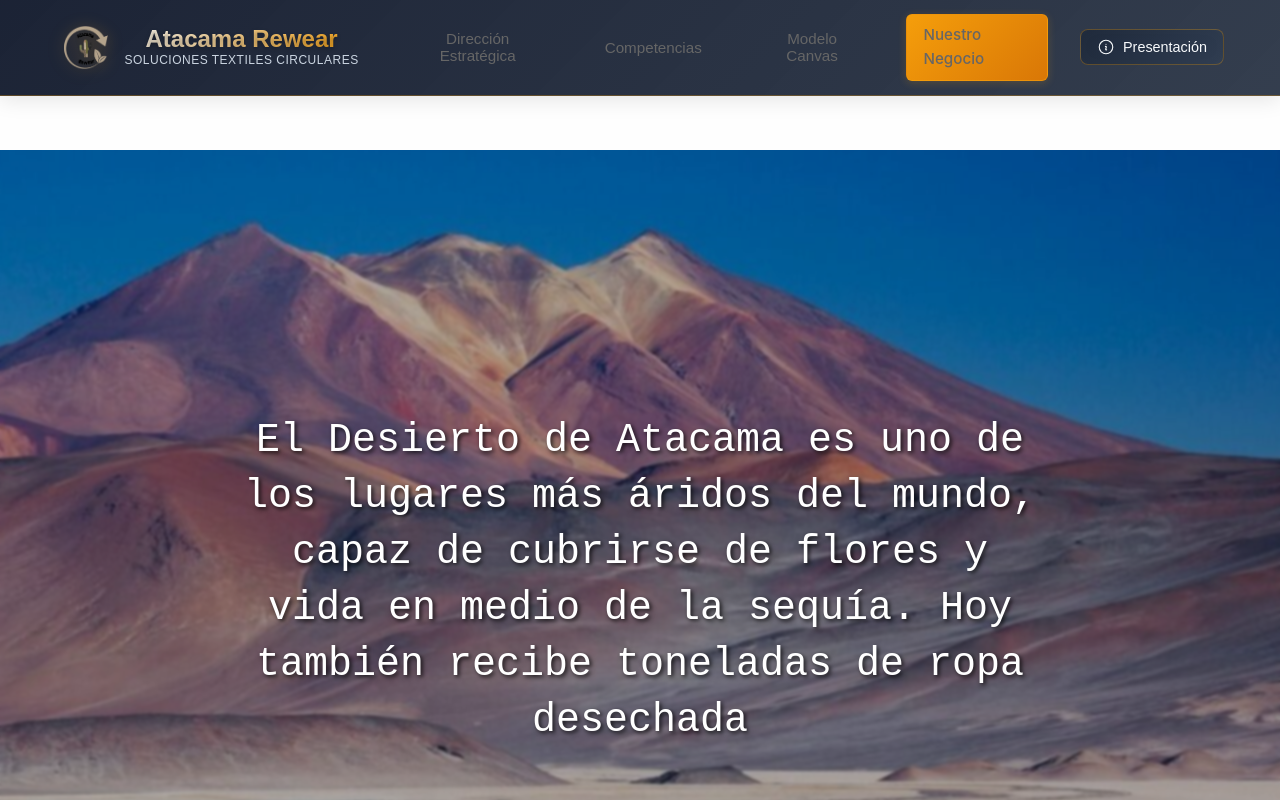
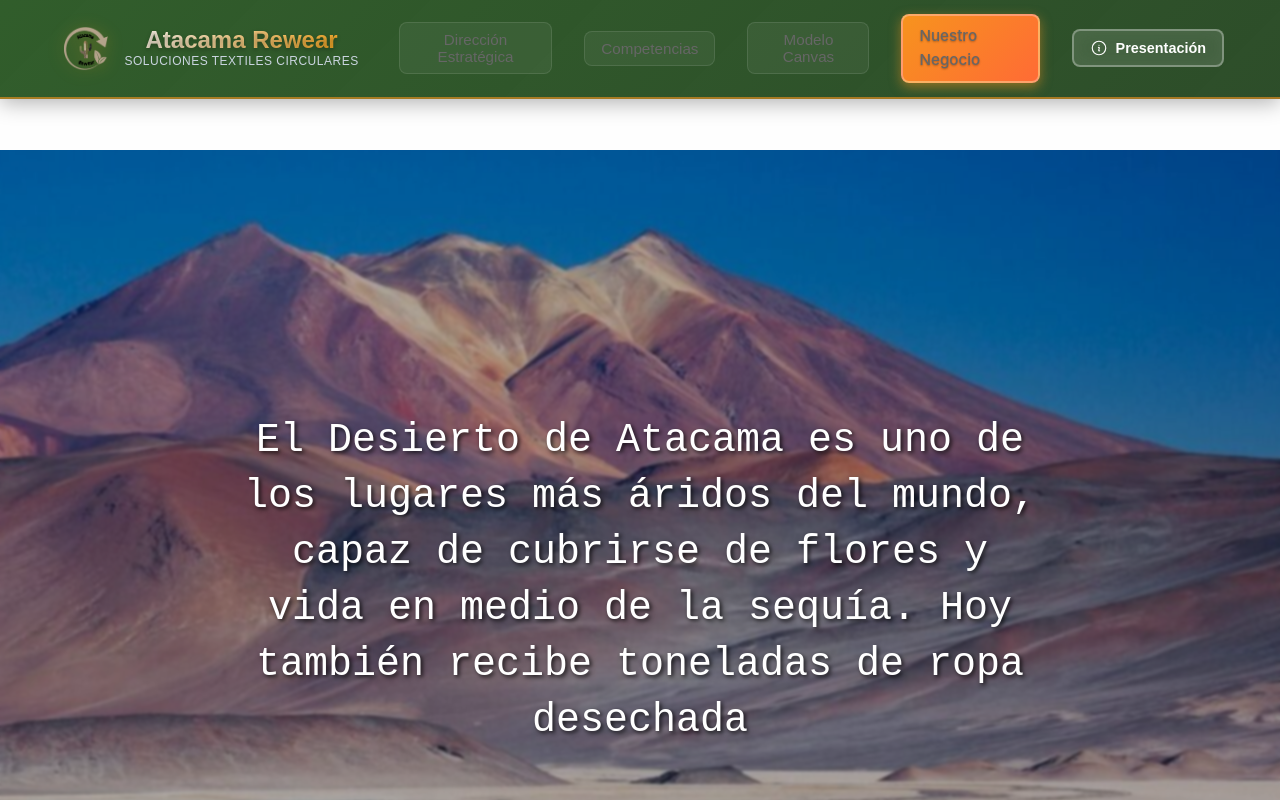
Before and after one commit to karlascs/atamacarewear, a React (Create React App) app: page / in a window 1280 px wide. Shown: the top 800 px of the page. Built offline with nearby package versions, Linux system fonts and the light colour scheme.

Commit message:
feat: mejorar visibilidad de botones en navbar home con colores más contrastantes

```diff
--- a/src/components/NavbarHome.css
+++ b/src/components/NavbarHome.css
@@ -6,12 +6,12 @@
   right: 0;
   z-index: 1000;
   background: linear-gradient(135deg,
-    rgba(15, 23, 42, 0.95) 0%,
-    rgba(30, 41, 59, 0.9) 100%);
+    rgba(45, 90, 39, 0.98) 0%,
+    rgba(34, 68, 30, 0.95) 100%);
   backdrop-filter: blur(20px);
-  border-bottom: 1px solid rgba(245, 158, 11, 0.3);
+  border-bottom: 2px solid rgba(247, 147, 30, 0.6);
   transition: all 0.3s cubic-bezier(0.4, 0, 0.2, 1);
-  box-shadow: 0 4px 20px rgba(0, 0, 0, 0.1);
+  box-shadow: 0 4px 20px rgba(0, 0, 0, 0.3);
 }
 
 .navbar-home.scrolled {
@@ -94,14 +94,14 @@
 }
 
 .nav-link {
-  background: none;
-  border: none;
-  color: #E2E8F0;
+  background: rgba(255, 255, 255, 0.05);
+  border: 1px solid rgba(255, 255, 255, 0.1);
+  color: #FFFFFF;
   font-size: 0.95rem;
-  font-weight: 500;
+  font-weight: 600;
   text-decoration: none;
   padding: 0.5rem 1rem;
-  border-radius: 6px;
+  border-radius: 8px;
   transition: all 0.3s cubic-bezier(0.4, 0, 0.2, 1);
   position: relative;
   cursor: pointer;
@@ -120,9 +120,11 @@
 }
 
 .nav-link:hover {
-  color: #F59E0B;
-  background: rgba(245, 158, 11, 0.1);
-  transform: translateY(-1px);
+  color: #FFFFFF;
+  background: rgba(247, 147, 30, 0.3);
+  border-color: rgba(247, 147, 30, 0.6);
+  transform: translateY(-2px);
+  box-shadow: 0 4px 12px rgba(247, 147, 30, 0.4);
 }
 
 .nav-link:hover::before {
@@ -130,18 +132,20 @@
 }
 
 .nav-link-special {
-  background: linear-gradient(135deg, #F59E0B 0%, #D97706 100%);
-  color: #1E293B;
-  font-weight: 600;
-  border: 1px solid rgba(245, 158, 11, 0.5);
-  box-shadow: 0 2px 8px rgba(245, 158, 11, 0.2);
+  background: linear-gradient(135deg, #F7931E 0%, #FF6B35 100%);
+  color: #FFFFFF;
+  font-weight: 700;
+  border: 2px solid rgba(255, 255, 255, 0.3);
+  box-shadow: 0 4px 12px rgba(247, 147, 30, 0.5);
+  text-shadow: 0 1px 2px rgba(0, 0, 0, 0.3);
 }
 
 .nav-link-special:hover {
-  color: #1E293B;
-  background: linear-gradient(135deg, #D97706 0%, #F59E0B 100%);
-  transform: translateY(-2px);
-  box-shadow: 0 4px 16px rgba(245, 158, 11, 0.3);
+  color: #FFFFFF;
+  background: linear-gradient(135deg, #FF6B35 0%, #F7931E 100%);
+  transform: translateY(-3px) scale(1.05);
+  box-shadow: 0 6px 20px rgba(247, 147, 30, 0.6);
+  border-color: rgba(255, 255, 255, 0.5);
 }
 
 .nav-link-special::before {
@@ -159,27 +163,24 @@
   display: flex;
   align-items: center;
   gap: 0.5rem;
-  background: linear-gradient(135deg,
-    rgba(30, 41, 59, 0.8) 0%,
-    rgba(51, 65, 85, 0.8) 100%);
-  color: #F8FAFC;
-  border: 1px solid rgba(245, 158, 11, 0.3);
+  background: rgba(255, 255, 255, 0.15);
+  color: #FFFFFF;
+  border: 2px solid rgba(255, 255, 255, 0.3);
   padding: 0.5rem 1rem;
   border-radius: 8px;
   font-size: 0.9rem;
-  font-weight: 500;
+  font-weight: 600;
   cursor: pointer;
   transition: all 0.3s cubic-bezier(0.4, 0, 0.2, 1);
   backdrop-filter: blur(10px);
 }
 
 .presentation-btn:hover {
-  background: linear-gradient(135deg,
-    rgba(51, 65, 85, 0.9) 0%,
-    rgba(71, 85, 105, 0.9) 100%);
-  border-color: rgba(245, 158, 11, 0.5);
+  background: rgba(255, 255, 255, 0.25);
+  border-color: rgba(247, 147, 30, 0.8);
   transform: translateY(-2px);
-  box-shadow: 0 4px 16px rgba(245, 158, 11, 0.2);
+  box-shadow: 0 4px 16px rgba(247, 147, 30, 0.4);
+  color: #F7931E;
 }
 
 .btn-icon {
@@ -190,21 +191,24 @@
 /* Mobile Menu Button */
 .mobile-menu-btn {
   display: none;
-  background: rgba(245, 158, 11, 0.1);
-  border: 1px solid rgba(245, 158, 11, 0.3);
+  background: rgba(247, 147, 30, 0.25);
+  border: 2px solid rgba(247, 147, 30, 0.6);
   border-radius: 8px;
-  color: #F8FAFC;
-  width: 40px;
-  height: 40px;
+  color: #FFFFFF;
+  width: 44px;
+  height: 44px;
   cursor: pointer;
   transition: all 0.3s ease;
   padding: 0.5rem;
+  box-shadow: 0 2px 8px rgba(247, 147, 30, 0.3);
 }
 
 .mobile-menu-btn:hover {
-  color: #F59E0B;
-  background: rgba(245, 158, 11, 0.2);
-  border-color: rgba(245, 158, 11, 0.5);
+  color: #FFFFFF;
+  background: rgba(247, 147, 30, 0.4);
+  border-color: rgba(247, 147, 30, 0.9);
+  transform: scale(1.05);
+  box-shadow: 0 4px 12px rgba(247, 147, 30, 0.5);
 }
 
 .mobile-menu-btn svg {
@@ -219,12 +223,12 @@
   left: 0;
   right: 0;
   background: linear-gradient(135deg,
-    rgba(15, 23, 42, 0.98) 0%,
-    rgba(30, 41, 59, 0.95) 100%);
+    rgba(45, 90, 39, 0.98) 0%,
+    rgba(34, 68, 30, 0.95) 100%);
   backdrop-filter: blur(20px);
-  border-top: 1px solid rgba(245, 158, 11, 0.3);
+  border-top: 2px solid rgba(247, 147, 30, 0.6);
   padding: 1rem 0;
-  box-shadow: 0 8px 32px rgba(0, 0, 0, 0.2);
+  box-shadow: 0 8px 32px rgba(0, 0, 0, 0.4);
   animation: slideDown 0.3s ease;
 }
 
@@ -244,39 +248,45 @@
   width: 100%;
   background: none;
   border: none;
-  color: #E2E8F0;
+  color: #FFFFFF;
   text-decoration: none;
-  padding: 0.75rem 1rem;
+  padding: 0.875rem 1.25rem;
   font-size: 1rem;
-  font-weight: 500;
+  font-weight: 600;
   text-align: left;
   cursor: pointer;
   transition: all 0.3s ease;
+  border-left: 3px solid transparent;
 }
 
 .mobile-nav-link:hover {
-  background: rgba(245, 158, 11, 0.1);
-  color: #F59E0B;
+  background: rgba(247, 147, 30, 0.2);
+  color: #F7931E;
+  border-left-color: #F7931E;
   padding-left: 1.5rem;
 }
 
 .mobile-special {
-  background: linear-gradient(135deg, #F59E0B 0%, #D97706 100%);
-  color: #1E293B !important;
-  font-weight: 600;
-  margin: 0.5rem 1rem;
-  border-radius: 8px;
+  background: linear-gradient(135deg, #F7931E 0%, #FF6B35 100%);
+  color: #FFFFFF !important;
+  font-weight: 700;
+  margin: 0.75rem 1rem;
+  border-radius: 10px;
   text-align: center;
-  padding: 1rem !important;
-  box-shadow: 0 2px 8px rgba(245, 158, 11, 0.3);
-  font-size: 1.05rem;
+  padding: 1.125rem !important;
+  box-shadow: 0 4px 16px rgba(247, 147, 30, 0.5);
+  font-size: 1.1rem;
+  border: 2px solid rgba(255, 255, 255, 0.3);
+  text-shadow: 0 1px 2px rgba(0, 0, 0, 0.3);
+  border-left: 3px solid transparent !important;
 }
 
 .mobile-special:hover {
-  color: #1E293B !important;
-  background: linear-gradient(135deg, #D97706 0%, #F59E0B 100%);
-  box-shadow: 0 4px 12px rgba(245, 158, 11, 0.4);
-  transform: translateY(-2px);
+  color: #FFFFFF !important;
+  background: linear-gradient(135deg, #FF6B35 0%, #F7931E 100%);
+  box-shadow: 0 6px 20px rgba(247, 147, 30, 0.6);
+  transform: scale(1.02);
+  border-color: rgba(255, 255, 255, 0.5);
 }
 
 .mobile-presentation {
@@ -284,17 +294,21 @@
   align-items: center;
   gap: 0.5rem;
   justify-content: center;
-  background: rgba(51, 65, 85, 0.5);
+  background: rgba(255, 255, 255, 0.1);
   margin: 0.5rem 1rem;
   border-radius: 8px;
-  border: 1px solid rgba(245, 158, 11, 0.3);
+  border: 2px solid rgba(255, 255, 255, 0.3);
   padding: 0.875rem 1rem;
   font-size: 0.95rem;
+  color: #FFFFFF;
+  font-weight: 600;
 }
 
 .mobile-presentation:hover {
-  background: rgba(51, 65, 85, 0.7);
-  border-color: rgba(245, 158, 11, 0.5);
+  background: rgba(255, 255, 255, 0.2);
+  border-color: rgba(247, 147, 30, 0.8);
+  color: #F7931E;
+  box-shadow: 0 2px 8px rgba(247, 147, 30, 0.3);
 }
 
 /* Presentation Modal */
```
